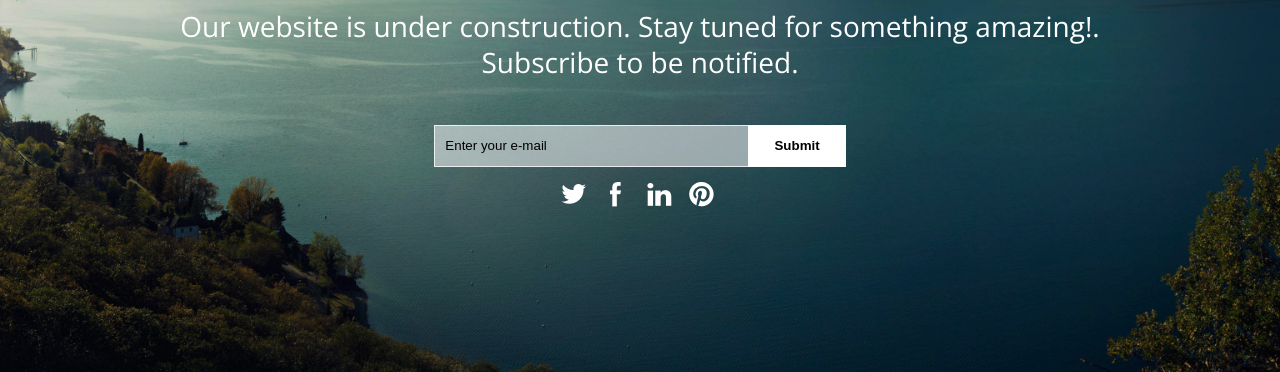
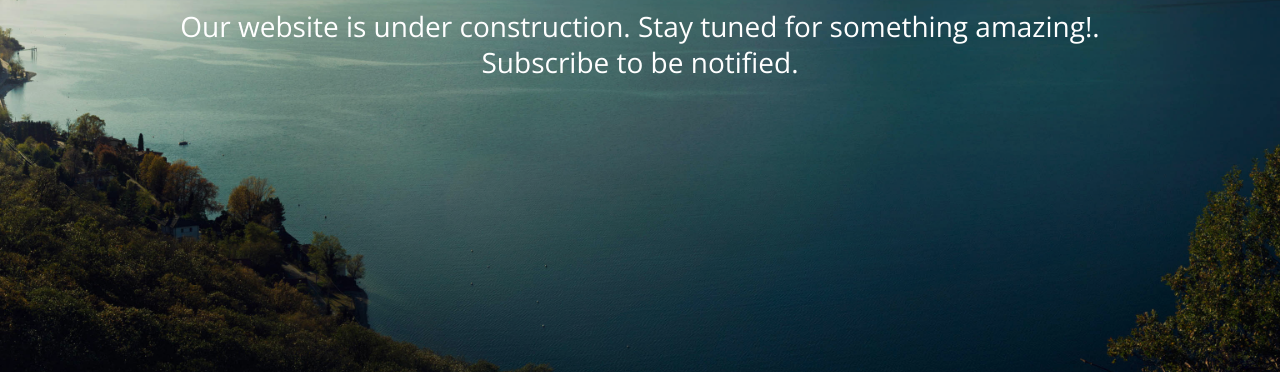
Before and after one commit to ActivityRez/constructing-site, a plain HTML site: page index.html in a window 1280 px wide. Shown: the part 428-800 px from the top of the page. Drawn offline with nearby package versions, Linux system fonts and the light colour scheme.

Commit message:
Create a static page to notify: Site is maintaining to user

```diff
--- a/index.html
+++ b/index.html
@@ -29,20 +29,6 @@ Note: Please use our back link in your site (webthemez.com)
 <div id="Content" class="wrapper">
 <div class="countdown styled"></div>
 <h2 class="intro">Our website is under construction. Stay tuned for something amazing!. Subscribe to be notified.</h2>
-<div id="subscribe">
-	<form action="" method="post" onsubmit="">
-		<p><input name="" value="Enter your e-mail" type="text" id=""/>
-		<input type="button" value="Submit"/></p>
-	</form>
-	<div id="socialIcons">
-		<ul>
-			<li><a href="" title="Twitter" class="twitterIcon"></a></li>
-			<li><a href="" title="facebook" class="facebookIcon"></a></li>
-			<li><a href="" title="linkedIn" class="linkedInIcon"></a></li>
-			<li><a href="" title="Pintrest" class="pintrestIcon"></a></li>
-		</ul>
-	</div>
-</div>
 </div>
 
 <div id="overlay"></div>
```
